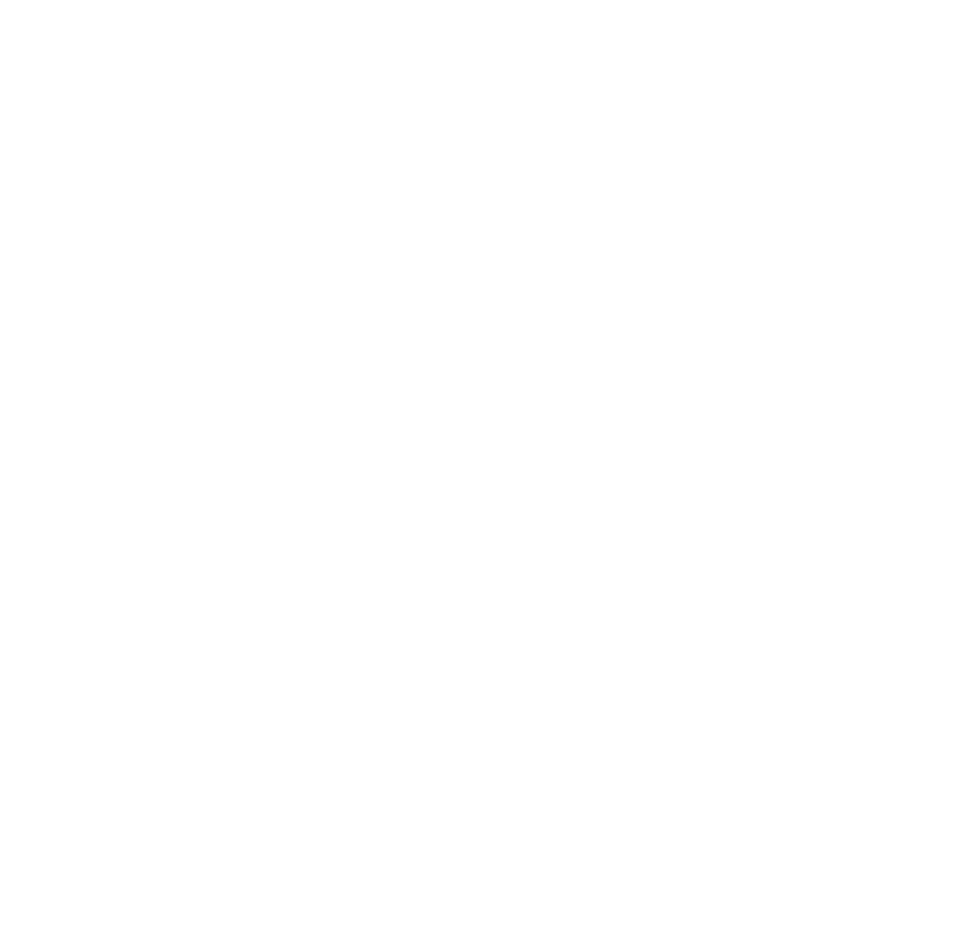
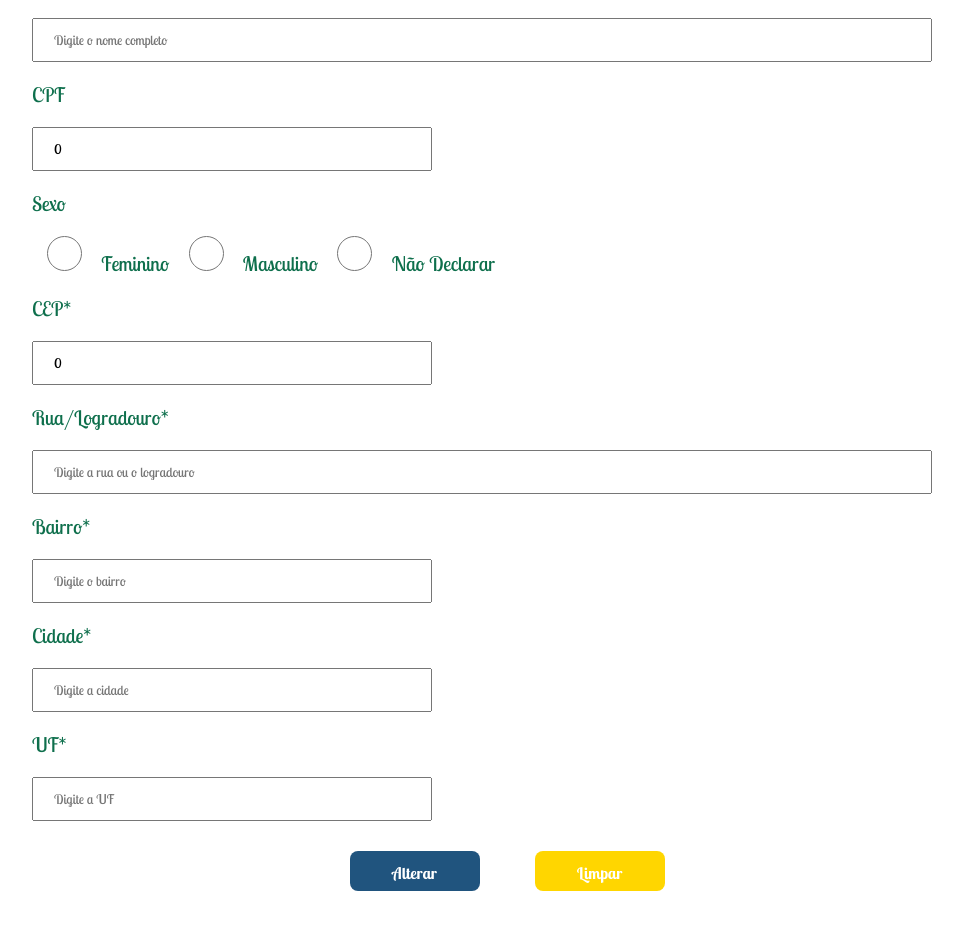
Before and after one commit to annalu-uu/esporte_arlivre_angular, an Angular app: page /cadastroAtleta/1 in a window 1280 px wide. Before the commit this address led to /. Shown: the part 302-1232 px from the top of the page, without its empty margins (133-1096 px from the left). Before the commit the page ends 800 px from the top, so only its background shows below. Built offline with nearby package versions, Linux system fonts and the light colour scheme; no server answers.

Commit message:
alterado

```diff
--- a/src/app/component/atleta/atleta-lista-component/atleta-lista-component.component.ts
+++ b/src/app/component/atleta/atleta-lista-component/atleta-lista-component.component.ts
@@ -45,12 +45,12 @@
       this.listaService.removerAtleta(id)
         .subscribe({
           next: (resposta) => {
-            console.log("Excluído com Sucesso!!! ", resposta)
+            console.log("Excluído com Sucesso!!", resposta)
 
             this.listar()
           },
           error: (msgErro) => {
-            console.log("Erro ao listar Atletas ", msgErro)
+            console.log("Erro ao listar Atletas", msgErro)
           }
         })
     }
--- a/src/app/component/atleta/atleta.component.html
+++ b/src/app/component/atleta/atleta.component.html
@@ -40,7 +40,7 @@
         maxlength="60" required placeholder="Digite a UF ">
 
         <div id="div-btns">
-            <button type="submit" id="btnAdd"> Cadastrar </button>
+            <button type="submit" id="btnAdd"> {{!editar ? 'Cadastrar' : 'Alterar'}} </button>
             <button type="reset" id="btnLimpar"> Limpar </button>
         </div>
 
--- a/src/app/component/atleta/atleta.component.ts
+++ b/src/app/component/atleta/atleta.component.ts
@@ -1,10 +1,9 @@
-import { Component } from '@angular/core';
+import { Component, ChangeDetectorRef } from '@angular/core';
 import { FormsModule } from '@angular/forms';
 
 import { Atleta } from '../../models/atleta';
-
 import { AtletaServiceService } from '../../service/atleta-service.service';
-
+import { ActivatedRoute } from '@angular/router';
 
 @Component({
   selector: 'app-atleta-component',
@@ -25,8 +24,15 @@
   cidade = ''
   uf = ''
 
+  idAtleta = 0
+  editar = false
+
   //DECLARAÇÃO DO CONSTRUTOR
-  constructor(private atletaService: AtletaServiceService) { }
+  constructor(
+    private atletaService: AtletaServiceService,
+    private http: ActivatedRoute,
+    private cdr: ChangeDetectorRef
+  ) { }
 
   //DECLARAÇÃO DE FUNÇÕES
   exibirDados() {
@@ -36,6 +42,12 @@
   }
 
   ngOnInit(){
+    this.idAtleta = Number(this.http.snapshot.paramMap.get('id'))
+
+    if(this.idAtleta > 0){
+      this.editar = true
+      this.carregaDados(this.idAtleta)
+    }
 
   }
 
@@ -50,6 +62,28 @@
     this.uf = ''
   }
 
+  carregaDados(idAtleta: number){
+    this.atletaService.listarAtleta(idAtleta)
+    .subscribe({
+      next:(dadosAtleta)=>{
+        this.nome = dadosAtleta.nome
+        this.cpf = dadosAtleta.cpf
+        this.sexo = dadosAtleta.sexo
+        this.cep = dadosAtleta.cep
+        this.ruaLogradouro = dadosAtleta.ruaLogradouro
+        this.bairro = dadosAtleta.bairro
+        this.cidade = dadosAtleta.cidade
+        this.uf = dadosAtleta.uf
+
+        //EXECUTA A DETECÇÃO MANUALMENTE
+        this.cdr.detectChanges()
+      },
+      error:(msgErro)=>{
+        console.log('ERRO AO LISTAR ATLETA', msgErro)
+      }
+    })
+  }
+
   enviarDadosAtleta(){
     const atleta = new Atleta()
     atleta.nome = this.nome
@@ -61,6 +95,19 @@
     atleta.cidade = this.cidade
     atleta.uf = this.uf
 
+    if(this.editar){
+      atleta.id = this.idAtleta
+
+      this.atletaService.alterarAtleta(atleta)
+      .subscribe({
+        next: (resposta) => {
+          console.log(resposta)
+        },
+        error: (msgErro) => {
+          console.log(msgErro)
+        }
+      })
+    }else{
       this.atletaService.adicionarAtleta(atleta)
       .subscribe({
         next:(resposta)=>{
@@ -70,6 +117,8 @@
           console.log( msgErro)
         }
       })
+    }
+
 
     this.limparDados()
 
```
Also changed, not shown: src/app/app.routes.ts (+7 -3 lines). Lines whose indentation alone changed are shown as unchanged.
